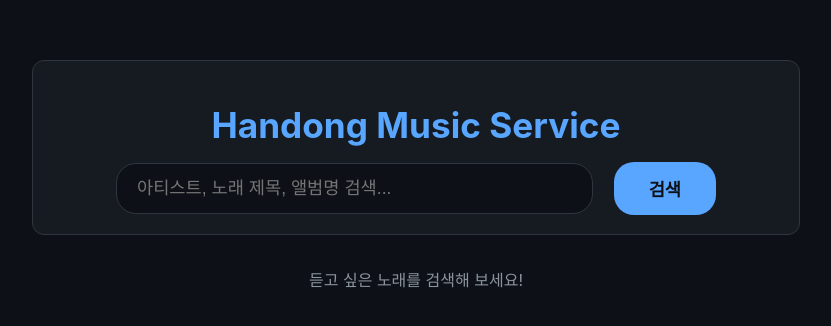
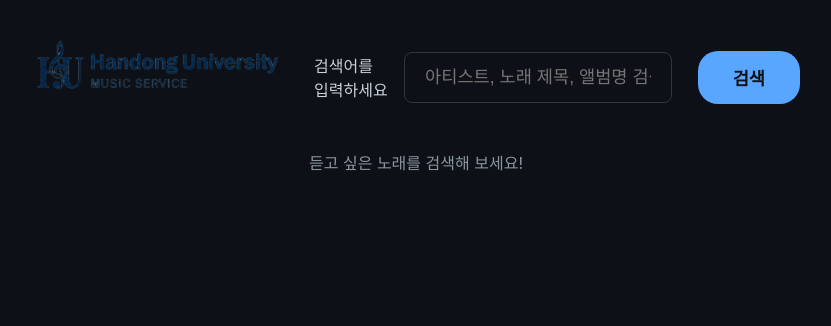
Before and after one commit to 22400225/2025oss-team-jiwon-teawoo, a React (Create React App) app in the folder prototype/: page / in a window 1280 px wide. Shown: the top 326 px of the page, without its empty margins (224-1055 px from the left). Built offline with nearby package versions, Linux system fonts and the light colour scheme.

Commit message:
edit css

```diff
--- a/prototype/src/App.css
+++ b/prototype/src/App.css
@@ -7,6 +7,41 @@
     --text-secondary: #8b949e;
     --brand-blue: #58a6ff;
     --border-color: #30363d;
+    --logo-area-max-width: 300px;
+}
+
+.layout-wrapper {
+    /* 기존 .container의 max-width와 margin-top을 활용 */
+    max-width: 800px;
+    margin: 0 auto;
+    padding: 1rem;
+    box-sizing: border-box;
+}
+
+.main-header {
+    display: flex;
+    align-items: center;
+    margin-bottom: 0;
+    /* 💡 로고 영역과 검색 컨테이너 사이의 간격을 명시적으로 설정 */
+    gap: 1.5rem;
+    padding-left: 0;
+}
+
+.logo-image {
+    width: 250px; /* 로고 이미지의 너비를 250px로 조정 (이미지에 맞게 조절) */
+    height: auto; /* 높이는 자동으로 */
+    object-fit: contain;
+    /* 텍스트가 있다면 텍스트와의 간격 조정 */
+    margin-right: 0.5rem;
+}
+
+.logo-area {
+    max-width: var(--logo-area-max-width); /* max-width: 300px으로 제한 */
+    flex-shrink: 0;
+    text-decoration: none;
+    /* 로고 텍스트/이미지를 포함하는 <a> 태그에 flex를 적용합니다. */
+    display: flex;
+    align-items: center;
 }
 
 body {
@@ -20,43 +55,61 @@ body {
     width: 100%;
     max-width: 800px;
     margin: 0 auto;
-    padding: 1rem; /* 모바일 화면의 전체적인 여백 최소화 */
+    padding: 1rem;
+    /* 모바일 화면의 전체적인 여백 최소화 */
     box-sizing: border-box;
 }
 
 /* 검색 컨테이너 */
+.search-container-wrapper {
+    flex-grow: 1;
+    /* 남은 공간 모두 차지 */
+}
+
 #search-container {
-    text-align: center;
-    margin-bottom: 2rem;
-    padding: 1.2rem;
-    background-color: var(--bg-light);
-    border: 1px solid var(--border-color);
-    border-radius: 12px;
+    text-align: left; /* 검색 폼을 왼쪽으로 정렬 */
+    margin-bottom: 0;
+    padding: 0;
+    background-color: transparent;
+    border: none;
+    border-radius: 0;
 }
 
 #search-container h1 {
-    font-size: 1.6rem; /* 제목 크기 축소 */
+    font-size: 1.6rem;
+    /* 제목 크기 축소 */
     color: var(--brand-blue);
     margin-bottom: 1rem;
     font-weight: 700;
+    padding: 0 10px;
 }
 
 /* 검색 폼 */
-#search-form { display: flex; flex-direction: column; gap: 0.5rem; }
+#search-form {
+    display: flex;
+    flex-direction: row; /* 가로 정렬 */
+    gap: 0.8rem;
+    align-items: center;
+}
 
 #search-input {
-    padding: 10px 16px; /* 입력창 크기 축소 */
-    font-size: 0.95rem; /* 입력창 폰트 축소 */
+    flex-grow: 1;
+    /* 입력창 크기 축소 */
+    font-size: 0.95rem;
+    /* 입력창 폰트 축소 */
     border: 1px solid var(--border-color);
-    border-radius: 20px;
+    border-radius: 8px;
+    padding: 12px 16px;
     background-color: var(--bg-dark);
     color: var(--text-primary);
     box-sizing: border-box;
 }
 
 #search-button {
-    padding: 10px 16px; /* 버튼 크기 축소 */
-    font-size: 0.95rem; /* 버튼 폰트 축소 */
+    padding: 10px 16px;
+    /* 버튼 크기 축소 */
+    font-size: 0.95rem;
+    /* 버튼 폰트 축소 */
     font-weight: bold;
     color: #0d1117;
     background-color: var(--brand-blue);
@@ -69,8 +122,20 @@ body {
 }
 
 /* 노래 목록 */
-.message { text-align: center; color: var(--text-secondary); font-size: 1rem; margin-top: 2rem; }
-#song-list { display: grid; grid-template-columns: 1fr; gap: 0.5rem; } /* 아이템 간격 최소화 */
+.message {
+    text-align: center;
+    color: var(--text-secondary);
+    font-size: 1rem;
+    margin-top: 2rem;
+}
+
+#song-list {
+    display: grid;
+    grid-template-columns: 1fr;
+    gap: 0.5rem;
+}
+
+/* 아이템 간격 최소화 */
 
 /* 개별 노래 아이템 */
 .song-item {
@@ -78,21 +143,27 @@ body {
     align-items: center;
     background-color: var(--bg-light);
     border: 1px solid var(--border-color);
-    padding: 0.6rem; /* 내부 여백 대폭 축소 */
+    padding: 0.6rem;
+    /* 내부 여백 대폭 축소 */
     border-radius: 8px;
-    overflow: hidden; /* 내부 요소가 경계를 넘지 않도록 */
-    transition: transform 0.2s ease-in-out, background-color 0.2s ease-in-out; /* 부드러운 효과를 위한 transition 추가 */
+    overflow: hidden;
+    /* 내부 요소가 경계를 넘지 않도록 */
+    transition: transform 0.2s ease-in-out, background-color 0.2s ease-in-out;
+    /* 부드러운 효과를 위한 transition 추가 */
 }
 
 /* *** 추가: 노래 블록 호버 효과 *** */
 .song-item:hover {
-    transform: translateY(-4px); /* 마우스를 올리면 살짝 뜨는 효과 */
-    background-color: #21262d; /* 배경색도 살짝 변경 */
+    transform: translateY(-4px);
+    /* 마우스를 올리면 살짝 뜨는 효과 */
+    background-color: #21262d;
+    /* 배경색도 살짝 변경 */
 }
 
 
 .album-cover {
-    width: 45px; /* 앨범 커버 대폭 축소 */
+    width: 45px;
+    /* 앨범 커버 대폭 축소 */
     height: 45px;
     border-radius: 4px;
     margin-right: 0.8rem;
@@ -102,10 +173,12 @@ body {
 
 .song-info {
     flex-grow: 1;
-    min-width: 0; /* 긴 텍스트가 레이아웃을 깨뜨리지 않도록 하는 핵심 속성 */
+    min-width: 0;
+    /* 긴 텍스트가 레이아웃을 깨뜨리지 않도록 하는 핵심 속성 */
 }
 
-.song-info h3, .song-info p {
+.song-info h3,
+.song-info p {
     margin: 0;
     white-space: nowrap;
     overflow: hidden;
@@ -113,13 +186,15 @@ body {
 }
 
 .song-info h3 {
-    font-size: 0.9rem; /* 제목 폰트 대폭 축소 */
+    font-size: 0.9rem;
+    /* 제목 폰트 대폭 축소 */
     color: var(--text-primary);
     margin-bottom: 0.1rem;
 }
 
 .song-info p {
-    font-size: 0.75rem; /* 설명 폰트 대폭 축소 */
+    font-size: 0.75rem;
+    /* 설명 폰트 대폭 축소 */
     color: var(--text-secondary);
 }
 
@@ -127,7 +202,8 @@ body {
     background-color: var(--brand-blue);
     border: none;
     border-radius: 50%;
-    width: 36px; /* 플레이 버튼 대폭 축소 */
+    width: 36px;
+    /* 플레이 버튼 대폭 축소 */
     height: 36px;
     display: flex;
     align-items: center;
@@ -139,25 +215,73 @@ body {
 }
 
 .play-button svg {
-    width: 14px; /* 아이콘 크기 축소 */
+    width: 14px;
+    /* 아이콘 크기 축소 */
     height: 14px;
     fill: #0d1117;
 }
 
 /* === 태블릿 & 데스크탑 반응형 스타일 (768px 이상) === */
 @media (min-width: 768px) {
-    .container { padding: 2.5rem 1rem; }
-    #search-container h1 { font-size: 2.2rem; }
-    #search-form { flex-direction: row; max-width: 600px; margin: 0 auto; align-items: center; }
-    #search-input { flex-grow: 1; margin: 0 0.8rem 0 0; padding: 14px 20px; font-size: 1.1rem; }
-    #search-button { width: auto; padding: 14px 35px; flex-shrink: 0; font-size: 1.1rem; }
-    #song-list { gap: 1rem; }
-    .song-item { padding: 1rem; }
-    .album-cover { width: 70px; height: 70px; }
-    .song-info h3 { font-size: 1.1rem; }
-    .song-info p { font-size: 0.9rem; }
-    .play-button { width: 45px; height: 45px; }
-    .play-button svg { width: 18px; height: 18px; }
+    .container {
+        padding: 2.5rem 1rem;
+    }
+
+    #search-container h1 {
+        font-size: 2.2rem;
+    }
+
+    #search-form {
+        flex-direction: row;
+        max-width: 600px;
+        margin: 0 auto;
+        align-items: center;
+    }
+
+    #search-input {
+        flex-grow: 1;
+        margin: 0 0.8rem 0 0;
+        padding: 14px 20px;
+        font-size: 1.1rem;
+    }
+
+    #search-button {
+        width: auto;
+        padding: 14px 35px;
+        flex-shrink: 0;
+        font-size: 1.1rem;
+    }
+
+    #song-list {
+        gap: 1rem;
+    }
+
+    .song-item {
+        padding: 1rem;
+    }
+
+    .album-cover {
+        width: 70px;
+        height: 70px;
+    }
+
+    .song-info h3 {
+        font-size: 1.1rem;
+    }
+
+    .song-info p {
+        font-size: 0.9rem;
+    }
+
+    .play-button {
+        width: 45px;
+        height: 45px;
+    }
+
+    .play-button svg {
+        width: 18px;
+        height: 18px;
+    }
 }
 
 /* 자동완성 스타일 유지 (이전과 동일) */
--- a/prototype/src/App.js
+++ b/prototype/src/App.js
@@ -54,10 +54,26 @@ function App() {
 
     // 화면을 그리는 부분 (JSX)
     return (
-        <div className="container">
-            <div id="search-container">
-                <h1>Handong Music Service</h1>
-                <form id="search-form" onSubmit={handleSearch}>
+        <div className="layout-wrapper"> {/* 전체 레이아웃을 감싸는 div 추가 */}
+            {/* 1. Logo 및 검색 영역 (Header) */}
+            <header className="main-header">
+                {/* Logo 영역 */}
+                <div className="logo-area">
+                    <a href="/" aria-label="Handong Music 메인 페이지로 이동">
+                        <img
+                            src="hml2.png"
+                            alt="Handong Music"
+                            className="logo-image"
+                        />
+                    </a>
+                </div>
+
+                {/* 검색 컨테이너 (기존 #search-container) */}
+                <div className="search-container-wrapper">
+                    <nav id="search-container" aria-label="음악 검색">
+                        {/* 기존 H1 제거: Header 내 Logo 영역에 제목 역할이 포함됨 */}
+                        <form id="search-form" role="search" onSubmit={handleSearch}>
+                            <label htmlFor="search-input" className="sr-only">검색어를 입력하세요</label>
                             <input
                                 type="text"
                                 id="search-input"
@@ -67,17 +83,23 @@ function App() {
                             />
                             <button type="submit" id="search-button">검색</button>
                         </form>
+                    </nav>
                 </div>
+            </header>
 
-            <div id="song-list-container">
+            {/* 2. 노래 목록 영역 (Main Content) */}
+            <main id="song-list-container" aria-live="polite"> {/* 검색 결과가 동적으로 업데이트되므로 aria-live="polite" 추가 */}
                 {message && <p className="message">{message}</p>}
+
+                {/* 목록 자체는 ul/ol이 더 시맨틱하지만, 디자인 유연성을 위해 div를 유지하고
+                각 항목에 article/li 역할을 부여할 수 있음. 여기서는 기존 구조를 유지. */}
                 <div id="song-list">
                     {tracks.map((track) => {
-                        // 마우스 오버 시 보여줄 전체 텍스트를 미리 변수로 만듭니다.
+                        // ... (노래 항목 렌더링 코드 유지)
                         const fullArtistInfo = `${track.artists.map(artist => artist.name).join(', ')} - ${track.album.name}`;
-
                         return (
-                            <div className="song-item" key={track.id}>
+                            <article className="song-item" key={track.id}> {/* div를 article로 변경하여 독립된 콘텐츠임을 명시 */}
+                                {/* ... (앨범 커버, 노래 정보, 재생 버튼 코드 유지) ... */}
                                 <img
                                     src={track.album.images[1]?.url || track.album.images[0]?.url || 'https://via.placeholder.com/100'}
                                     alt={`${track.album.name} 앨범 커버`}
@@ -95,14 +117,14 @@ function App() {
                                     aria-label={`${track.name} Spotify에서 재생`}
                                 >
                                     <svg xmlns="http://www.w3.org/2000/svg" viewBox="0 0 384 512">
-                                        <path d="M73 39c-14.8-9.1-33.4-9.4-48.5-.9S0 62.6 0 80V432c0 17.4 9.4 33.4 24.5 41.9s33.7 8.1 48.5-.9L361 297c14.3-8.7 23-24.2 23-41s-8.7-32.2-23-41L73 39z"/>
+                                        <path d="M73 39c-14.8-9.1-33.4-9.4-48.5-.9S0 62.6 0 80V432c0 17.4 9.4 33.4 24.5 41.9s33.7 8.1 48.5-.9L361 297c14.3-8.7 23-24.2 23-41s-8.7-32.2-23-41L73 39z" />
                                     </svg>
                                 </button>
-                            </div>
+                            </article>
                         );
                     })}
                 </div>
-            </div>
+            </main>
         </div>
     );
 }
```
Also changed, not shown: prototype/public/hml2.png (added). Lines whose indentation alone changed are shown as unchanged.
